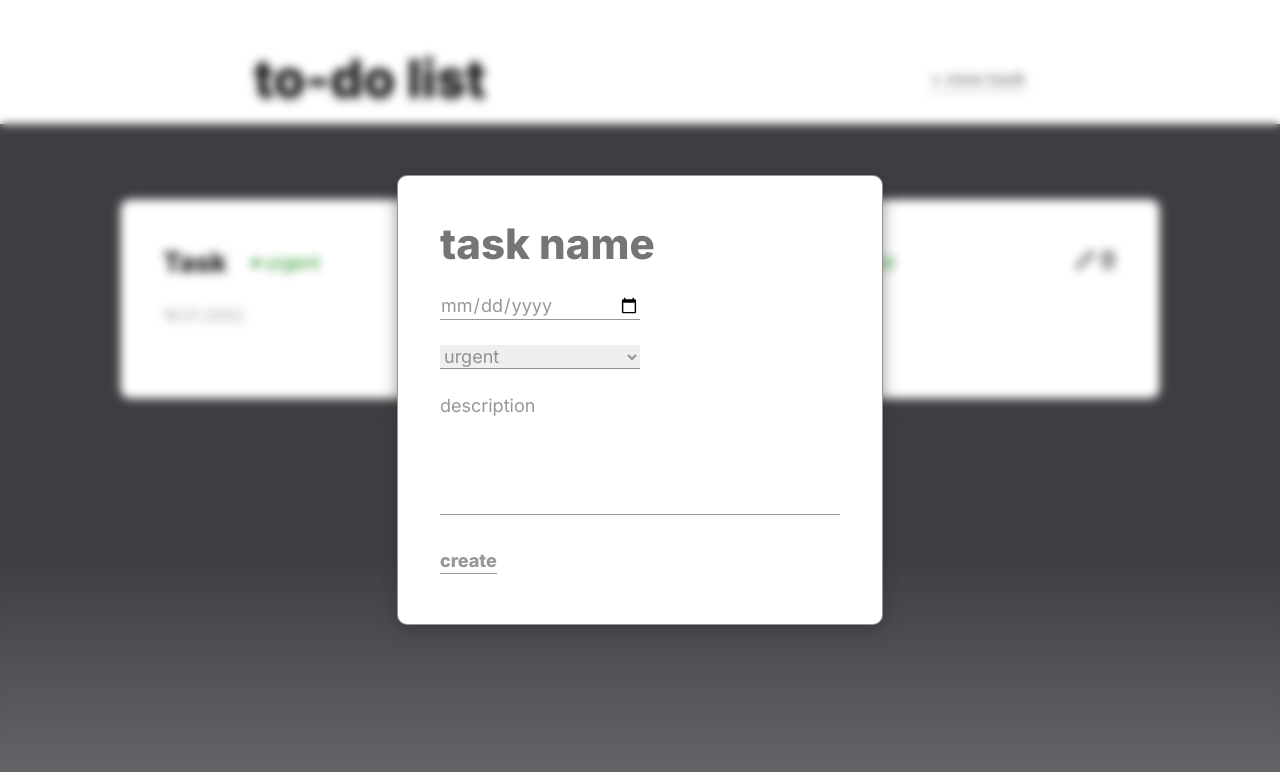
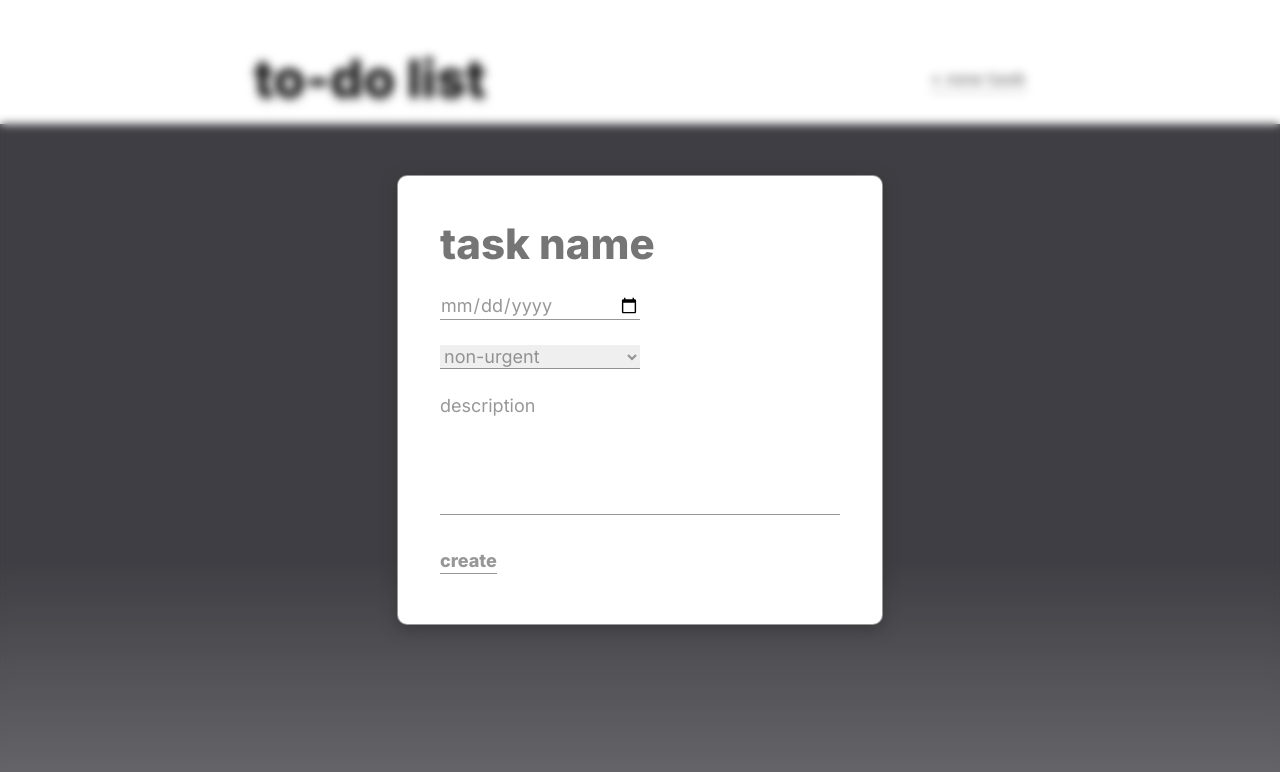
Before and after one commit to anilopchisak/it-code-lesson-4, a plain HTML site: page index.html in a window 1280 px wide. Both pictures are taken after a click on the button "+ new task". Drawn offline with nearby package versions, Linux system fonts and the light colour scheme.

Commit message:
#1 fix index.html

```diff
--- a/index.html
+++ b/index.html
@@ -16,54 +16,32 @@
     </header>
     <!-- Task section -->
     <section id="task-section">
-
-        <div class="card-wrapper">
-            <div class="task-header">
-                <div class="task-name-status">
-                    <h2 class="task-name title">Task</h2>
-                    <div class="task-status">
-                        <i id="is-urgent-icon" class="fi fi-ss-bullet status"></i>
-                        <p id="is-urgent-text" class="status">urgent</p>
-                    </div>
+        <!-- <div class="card-wrapper">
+            <div class="task-manage-status">
+                <div class="task-status ${taskData.status === 'urgent' ? 'red' : 'green'}">
+                    <i id="is-urgent-icon" class="fi fi-ss-bullet"></i>
+                    <p id="is-urgent-text">${taskData.status}</p>
                 </div>
                 <div class="task-manage">
-                    <i id="edit" class="fi fi-rr-pencil"></i>
-                    <i id="delete" class="fi fi-rr-trash"></i>
+                    <i onClick='editTask(${index})' id="edit" class="fi fi-rr-pencil"></i>
+                    <i onClick='deleteTask(${index})' id="delete" class="fi fi-rr-trash"></i>
                 </div>
             </div>
-            <p class="task-date">16.01.2002</p>
-            <p class="task-desc"></p>
-        </div>
-
-        <div class="card-wrapper">
-            <div class="task-header">
-                <div class="task-name-status">
-                    <h2 class="task-name title">Task</h2>
-                    <div class="task-status">
-                        <i id="is-urgent-icon" class="fi fi-ss-bullet"></i>
-                        <p id="is-urgent-text">non-urgent</p>
-                    </div>
-                </div>
-                <div class="task-manage">
-                    <i id="edit" class="fi fi-rr-pencil"></i>
-                    <i id="delete" class="fi fi-rr-trash"></i>
-                </div>
-            </div>
-            <p class="task-date">16.01.2002</p>
-            <p class="task-desc"></p>
-        </div>
-
+            <h2 class="task-name title">${taskData.name}</h2>
+            <p class="task-date">${taskData.date}</p>
+            <p class="task-desc">${taskData.description}</p>
+        </div> -->
     </section>
     <!-- Modal window -->
     <div class="modal" id="modal">
-        <div class="card-wrapper">
-            <input id='modal-task-name' class="title" type="text" autofocus placeholder="task name">
-            <input type="date">
-            <select>
-                <option value="urgent">urgent</option>
-                <option value="non-urgent">non-urgent</option>
+        <div id="modal-content" class="card-wrapper">
+            <input id='modal-task-name' class="title" type="text" placeholder="task name" maxlength="100">
+            <input id="date-input" type="date">
+            <select id="select-status">
+                <option value='non-urgent'>non-urgent</option>
+                <option value='urgent'>urgent</option>
             </select>
-            <textarea placeholder="description" rows="5" maxlength="250"></textarea>
+            <textarea id='modal-task-desc' placeholder="description" rows="5" maxlength="250"></textarea>
             <button id="create" class="btn-new-task">create</button>
         </div>
     </div>
```
